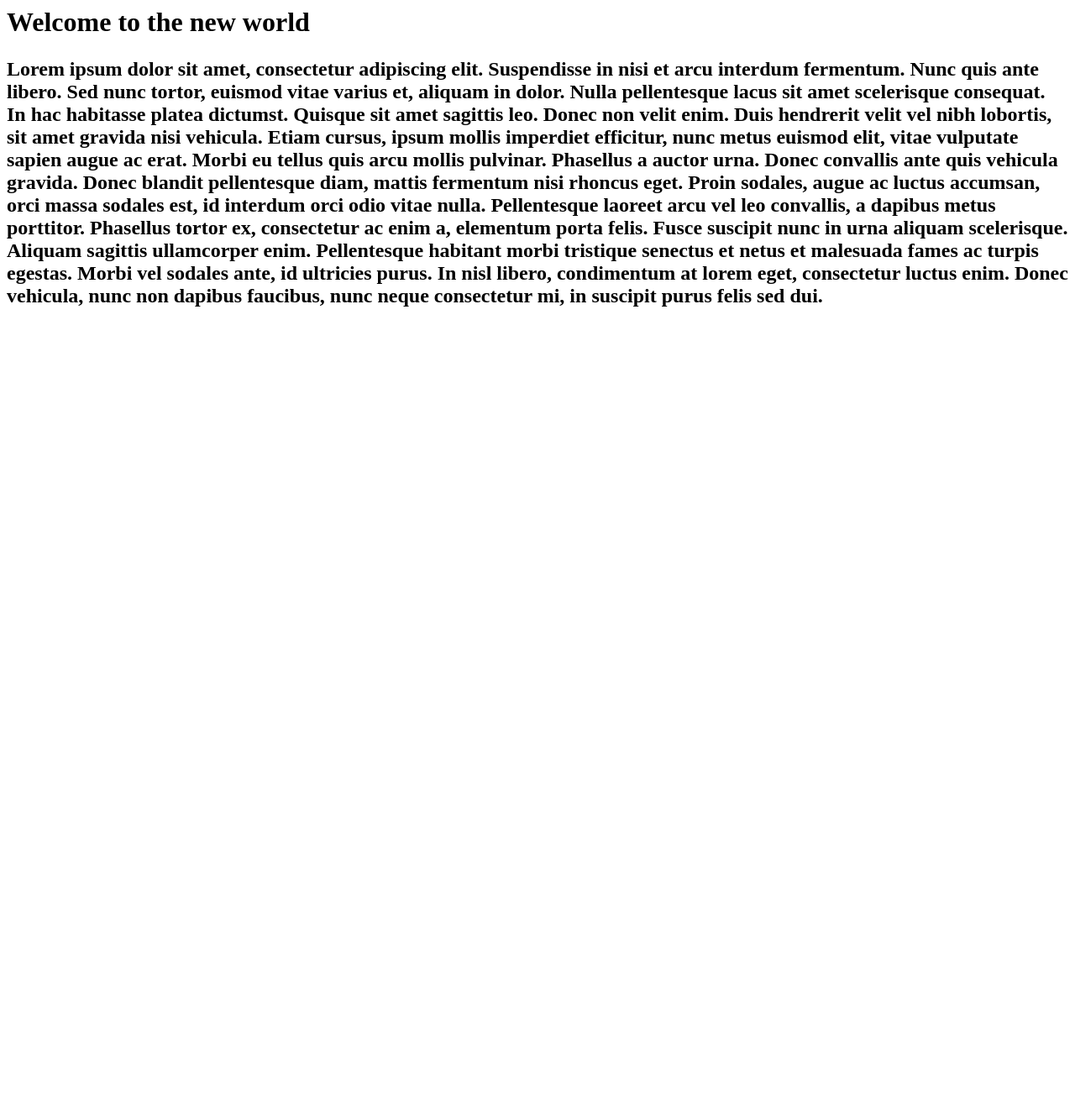
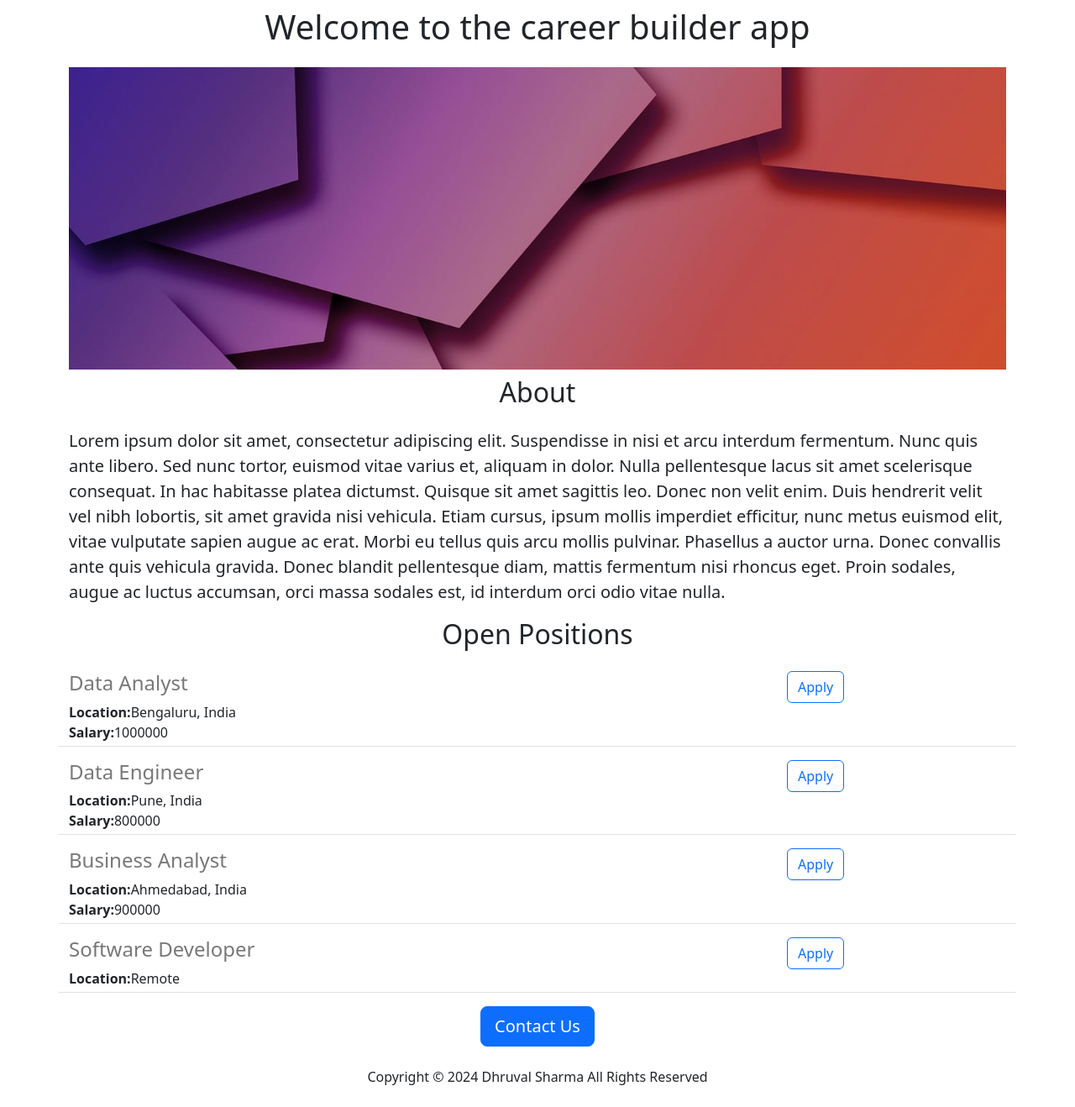
Before and after one commit to Dhruval59/CareerApp, a Flask app: page / in a window 1280 px wide. Shown: the whole page at 84% size. Before the commit the page ends 365 px from the top, so only its background shows below. Run offline with Flask 3, Linux system fonts and the light colour scheme.

Commit message:
Added new files

```diff
--- a/main.py
+++ b/main.py
@@ -1,11 +1,40 @@
-from flask import Flask, render_template
+from flask import Flask, render_template, jsonify
 
 app = Flask(__name__)
 
+JOBS = [
+    {
+        'id': 1,
+        'title': 'Data Analyst',
+        'location': 'Bengaluru, India',
+        'salary': 1000000
+    },
+    {
+        'id': 2,
+        'title': 'Data Engineer',
+        'location': 'Pune, India',
+        'salary': 800000
+    },
+    {
+        'id': 3,
+        'title': 'Business Analyst',
+        'location': 'Ahmedabad, India',
+        'salary': 900000
+    },
+    {
+        'id': 4,
+        'title': 'Software Developer',
+        'location': 'Remote'
+    }
+]
 
 @app.route('/')
 def hello_app():
-    return render_template('home.html')
+    return render_template('home.html', jobs=JOBS, companyName="Build Career")
+
+@app.route('/jobs')
+def list_jobs():
+    return jsonify(JOBS)
 
 if __name__ == '__main__':
   app.run(host='0.0.0.0', port=5000, debug=True)
--- a/templates/home.html
+++ b/templates/home.html
@@ -1,19 +1,39 @@
 <html>
   <head>
-    <title>New app</title>
+    <title>{{companyName}}</title>
   </head>
+  <style>
+    #banner{
+      width: 100%;
+      height: 360px;
+    }
+  </style>
+  <!-- Latest compiled and minified CSS -->
+  <meta name="viewport" content="width=device-width, initial-scale=1">
+  <link href="https://cdn.jsdelivr.net/npm/bootstrap@5.2.0/dist/css/bootstrap.min.css" rel="stylesheet" integrity="sha384-gH2yIJqKdNHPEq0n4Mqa/HGKIhSkIHeL5AyhkYV8i59U5AR6csBvApHHNl/vI1Bx" crossorigin="anonymous">
+
   <body>
-    <h1>
-      Welcome to the new world
+    <div class="container">
+    <h1 class="text-center mt-2 mb-4">
+        Welcome to the career builder app
     </h1>
-    <h2>
-      <p>
+    <img src="static/banner.jpeg" id='banner' class="img-fluid" alt="Responsive image">
+    <h2 class="text-center mt-2 mb-4"> About </h2>
+    <p class="lead">
         Lorem ipsum dolor sit amet, consectetur adipiscing elit. Suspendisse in nisi et arcu interdum fermentum. Nunc quis ante libero. Sed nunc tortor, euismod vitae varius et, aliquam in dolor. Nulla pellentesque lacus sit amet scelerisque consequat. In hac habitasse platea dictumst. Quisque sit amet sagittis leo. Donec non velit enim. Duis hendrerit velit vel nibh lobortis, sit amet gravida nisi vehicula. Etiam cursus, ipsum mollis imperdiet efficitur, nunc metus euismod elit, vitae vulputate sapien augue ac erat. Morbi eu tellus quis arcu mollis pulvinar. Phasellus a auctor urna. Donec convallis ante quis vehicula gravida. Donec blandit pellentesque diam, mattis fermentum nisi rhoncus eget. Proin sodales, augue ac luctus accumsan, orci massa sodales est, id interdum orci odio vitae nulla.
 
-        Pellentesque laoreet arcu vel leo convallis, a dapibus metus porttitor. Phasellus tortor ex, consectetur ac enim a, elementum porta felis. Fusce suscipit nunc in urna aliquam scelerisque. Aliquam sagittis ullamcorper enim. Pellentesque habitant morbi tristique senectus et netus et malesuada fames ac turpis egestas. Morbi vel sodales ante, id ultricies purus. In nisl libero, condimentum at lorem eget, consectetur luctus enim. Donec vehicula, nunc non dapibus faucibus, nunc neque consectetur mi, in suscipit purus felis sed dui.
-
-
       </p>
-    </h2>
+    <h2 class="text-center mt-2 mb-4"> Open Positions</h2>
+    <p>
+      <!-- {{jobs}} -->
+      {% for job in jobs %}
+        {% include 'jobitem.html' %}
+      {%endfor%}
+    </p>
+    <div class="text-center mt-2 mb-4">
+    <button type="button" class="btn btn-primary btn-lg">Contact Us</button>
+      <p class="mt-4">Copyright &copy; <script>document.write(new Date().getFullYear())</script> Dhruval Sharma All Rights Reserved</p>
+    </div>
+    </div>
   </body>
 </html>
--- /dev/null
+++ b/templates/jobitem.html
@@ -0,0 +1,14 @@
+<div class="border-bottom row" style="margin-bottom: 16px;padding-bottom:4px;">
+  <div class="col-9">
+    <h4 style="color: rgb(120,120,120)">{{job['title']}}</h4>
+    <div><b>Location:</b>{{job['location']}}</div>
+    {% if 'salary' in job %}
+    <div><b>Salary:</b>{{job['salary']}}</div>
+    {% endif %}
+  </div>
+  <div class="col-3">
+    <button type="button" class="btn btn-outline-primary">
+      Apply
+    </button>
+  </div>
+</div>
```
Also changed, not shown: static/banner.jpeg (added).
